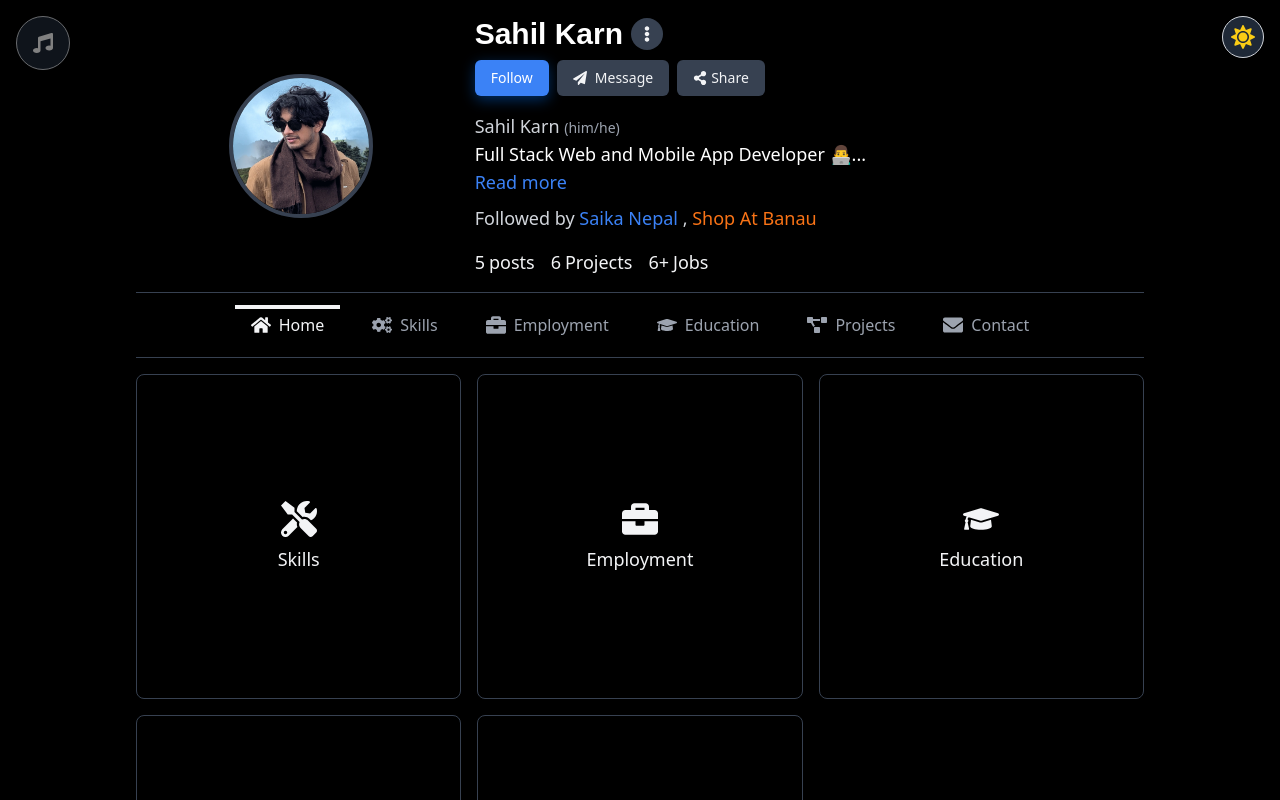
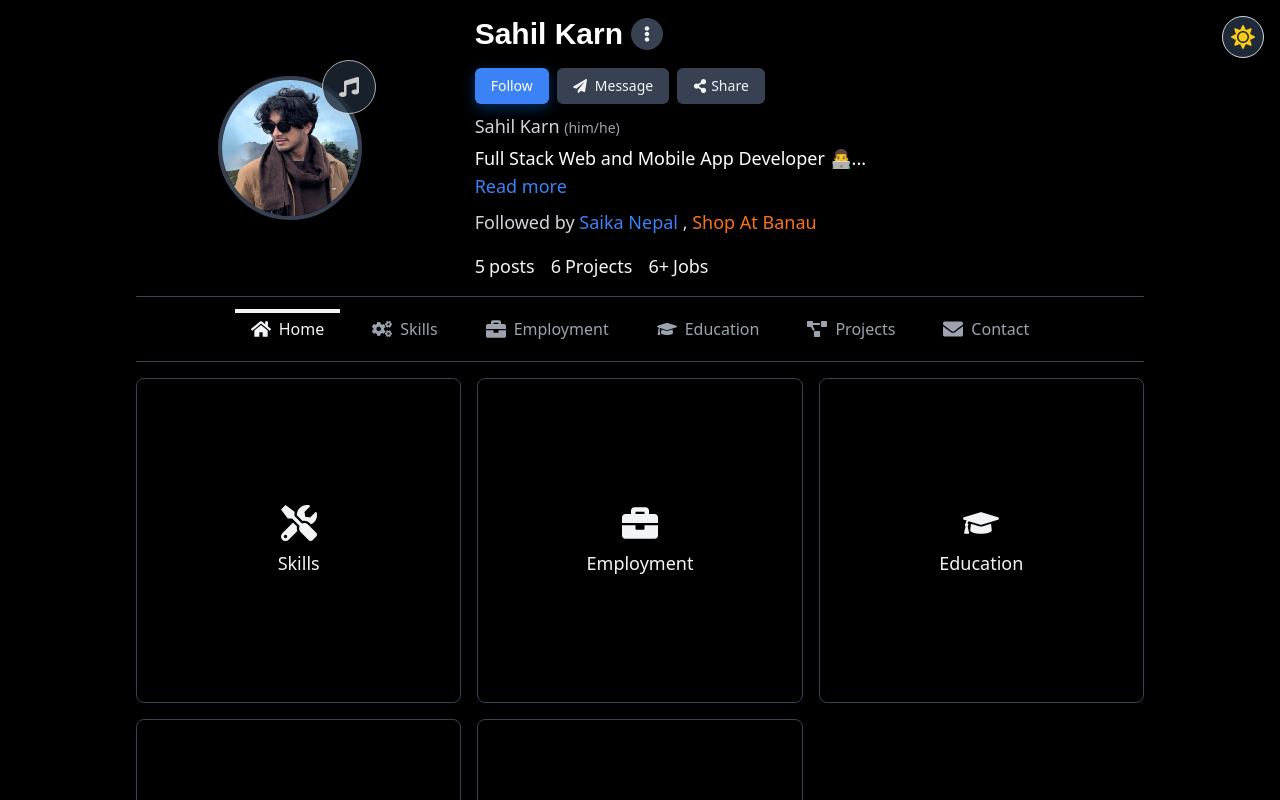
Before and after one commit to saikanepal/Sahil-Portfolio, a React (Create React App) app: page / in a window 1280 px wide. Shown: the top 800 px of the page. Built offline with nearby package versions, Linux system fonts and the light colour scheme.

Commit message:
music added

```diff
--- a/src/App.js
+++ b/src/App.js
@@ -7,7 +7,7 @@ import ReactPlayer from 'react-player';
 const App = () => {
   const [darkMode, setDarkMode] = useState(true);
   const [playing, setPlaying] = useState(false); // Control music playback
-  const [volume, setVolume] = useState(0.1); // Control music volume
+  const [volume, setVolume] = useState(0.2); // Control music volume
   const [showControls, setShowControls] = useState(false); // Toggle music controls
 
   const toggleDarkMode = () => {
@@ -32,50 +32,7 @@ const App = () => {
 
   return (
     <div className="App min-h-screen relative">
-      <ReactPlayer
-        url="https://www.youtube.com/watch?v=OCPhoF1ZFfU" // Replace with your audio file URL
-        playing={playing}
-        loop
-        volume={volume}
-        className="fixed hidden top-1 left-1 z-[-1] w-[0px] h-[0px]" // Keep it hidden
-      />
-      <div className="fixed top-[4px] left-[2px] sm:top-4 sm:left-4 flex flex-col items-start space-y-2">
-        <div
-          className={`p-2 flex flex-row justify-center items-center rounded-full border border-gray-300 shadow-lg transition-opacity duration-300 ease-in-out ${showControls ? 'opacity-100' : 'opacity-50'} ${darkMode ? 'bg-gray-800 text-white' : 'bg-gray-200 text-gray-800'}`}
-          onMouseEnter={() => setShowControls(true)}
-          onMouseLeave={() => setShowControls(false)}
-        >
-          <button
-            className="p-1 sm:p-2 rounded-full focus:outline-none"
-            onClick={toggleControls}
-          >
-            <FaMusic className="text-sm sm:text-xl" />
-          </button>
-          {showControls && (
-            <div className="flex flex-row justify-center pb-2 pl-2 items-center space-x-2 mt-2">
-              <button
-                className="p-2 rounded-full bg-blue-500 text-white transition-colors duration-300 ease-in-out focus:outline-none"
-                onClick={togglePlay}
-              >
-                {playing ? <FaPause className="text-[8px] sm:text-xl" /> : <FaPlay className="text-sm sm:text-xl" />}
-              </button>
 
-              <button
-                className="p-2 rounded-full bg-blue-500 text-white transition-colors duration-300 ease-in-out focus:outline-none"
-                onClick={decreaseVolume}
-              >
-                <FaVolumeUp className="text-[8px] sm:text-xl transform rotate-180" />
-              </button>
-              <button
-                className="p-2 rounded-full bg-blue-500 text-white transition-colors duration-300 ease-in-out focus:outline-none"
-                onClick={increaseVolume}
-              >
-                <FaVolumeUp className="text-[8px] sm:text-xl" />
-              </button>
-            </div>
-          )}
-        </div>
-      </div>
       <button
         className={`fixed top-[4px] right-[2px] sm:top-4 sm:right-4 p-2 rounded-full border border-gray-300 shadow-lg transition-colors duration-300 ease-in-out focus:outline-none ${darkMode ? 'bg-gray-800 text-white' : 'bg-gray-200 text-gray-800'}`}
         onClick={toggleDarkMode}
--- a/src/Components/Portfolio/Portfolio.js
+++ b/src/Components/Portfolio/Portfolio.js
@@ -1,6 +1,6 @@
 import React, { useState, useEffect } from 'react';
 import { motion } from 'framer-motion';
-import { FaHome, FaEllipsisV, FaUser, FaBriefcase, FaGraduationCap, FaProjectDiagram, FaEnvelope, FaCogs, FaShareAlt, FaPaperPlane } from 'react-icons/fa';
+import { FaHome, FaEllipsisV, FaUser, FaBriefcase, FaGraduationCap, FaProjectDiagram, FaEnvelope, FaCogs, FaShareAlt, FaPaperPlane, FaMusic, FaPlay, FaVolumeUp, FaPause } from 'react-icons/fa';
 import HomeSection from './HomeSection';
 import EmploymentSection from './EmploymentSection';
 import EducationSection from './EducationSection';
@@ -9,13 +9,12 @@ import ContactSection from './ContactSection';
 import AboutSection from './AboutSection';
 import SkillsSection from './SkillsSection';
 import Highlights from './Highlights'; // Import the Highlights component
-import sahil from '../../Assets/sahil.jpg'
+import sahil from '../../Assets/sahil.jpg';
+import ReactPlayer from 'react-player';
+
 const sections = [
     { title: 'Home', icon: FaHome },
-
-    // { title: 'About', icon: FaUser },
     { title: 'Skills', icon: FaCogs },
-
     { title: 'Employment', icon: FaBriefcase },
     { title: 'Education', icon: FaGraduationCap },
     { title: 'Projects', icon: FaProjectDiagram },
@@ -33,6 +32,9 @@ const Portfolio = ({ darkMode }) => {
         return storedFollowing === 'true';
     });
     const [shareButtonText, setShareButtonText] = useState('Share');
+    const [playing, setPlaying] = useState(false); // Control music playback
+    const [volume, setVolume] = useState(0.4); // Control music volume
+    const [showControls, setShowControls] = useState(false); // Toggle music controls
 
     useEffect(() => {
         localStorage.setItem('following', following);
@@ -46,8 +48,6 @@ const Portfolio = ({ darkMode }) => {
             return newFollowing;
         });
     };
-
-    const [isExpanded, setIsExpanded] = useState(false);
 
     const handleToggle = () => {
         setIsExpanded(!isExpanded);
@@ -75,7 +75,6 @@ const Portfolio = ({ darkMode }) => {
         switch (activeSection) {
             case 'Home':
                 return <HomeSection setActiveSection={setActiveSection} darkMode={darkMode} />;
-
             case 'Employment':
                 return <EmploymentSection darkMode={darkMode} />;
             case 'Education':
@@ -90,7 +89,18 @@ const Portfolio = ({ darkMode }) => {
                 return null;
         }
     };
+    const togglePlay = () => {
+        setPlaying(prev => !prev);
+        setShowControls(prev => !prev);
+    };
+    const increaseVolume = () => {
+        setVolume(prev => Math.min(prev + 0.1, 1));
+    };
 
+    const decreaseVolume = () => {
+        setVolume(prev => Math.max(prev - 0.1, 0));
+    };
+    const [isExpanded, setIsExpanded] = useState(false);
     const [isDropdownOpen, setIsDropdownOpen] = useState(false);
 
     const handleDropdownToggle = () => {
@@ -102,19 +112,65 @@ const Portfolio = ({ darkMode }) => {
             initial={{ opacity: 0 }}
             animate={{ opacity: 1 }}
             transition={{ duration: 0.6 }}
-            className={`max-w-screen-lg mx-auto pt-4 px-2 font-Poppins  ${darkMode ? 'bg-black text-gray-100' : 'bg-white text-gray-900'} font-sans`}
+            className={`max-w-screen-lg mx-auto pt-4 px-2 font-Poppins ${darkMode ? 'bg-black text-gray-100' : 'bg-white text-gray-900'} font-sans`}
         >
-            <div className="grid grid-cols-3 items-center gap-2 mb-4">
-                <div className="col-span-1 flex justify-center">
+            <div className="relative grid grid-cols-3 items-center gap-2 mb-4">
+                <div className="col-span-1 flex justify-center relative">
                     <motion.img
                         initial={{ scale: 0.9, opacity: 0 }}
                         animate={{ scale: 1, opacity: 1 }}
                         transition={{ duration: 0.8 }}
                         src={sahil}
                         alt="Profile"
-                        className={`rounded-full   w-24 h-24 md:w-40 md:h-32 lg:w-36 lg:h-36 border-4 transition-colors duration-300 ${following ? 'border-green-300' : darkMode ? 'border-gray-700' : 'border-white'
+                        className={`rounded-full ml-12 w-24 h-24 md:w-40 md:h-32 lg:w-36 lg:h-36 border-4 transition-colors duration-300 ${following ? 'border-green-300' : darkMode ? 'border-gray-700' : 'border-white'
                             }`}
+                    >
+                    </motion.img>
+                    <ReactPlayer
+                        url="https://www.youtube.com/watch?v=OCPhoF1ZFfU" // Replace with your audio file URL
+                        playing={playing}
+                        loop
+                        volume={volume}
+                        className="fixed hidden top-1 left-1 z-[-1] w-[0px] h-[0px]" // Keep it hidden
                     />
+                    <div className="relative -top-6 right-12 p-2">
+                        <div
+                            className={`relative p-2 rounded-full border border-gray-300 shadow-lg transition-opacity duration-300 ease-in-out ${showControls ? 'opacity-100' : 'opacity-80'} ${darkMode ? 'bg-gray-800 text-white' : 'bg-gray-200 text-gray-800'}`}
+                            onMouseEnter={() => setShowControls(true)}
+                            onMouseLeave={() => setShowControls(false)}
+                        >
+                            <button
+                                className={` ${showControls ? 'hidden' : 'block'} p-1 sm:p-2 rounded-full focus:outline-none`}
+                                onClick={() => setShowControls(!showControls)}
+                            >
+                                <FaMusic className="text-sm sm:text-xl" />
+                            </button>
+                            {showControls && (
+                                <div className="flex flex-row justify-center pb-2 pl-2 items-center space-x-2 mt-2">
+                                    <button
+                                        className="p-2 rounded-full bg-blue-500 text-white transition-colors duration-300 ease-in-out focus:outline-none"
+                                        onClick={togglePlay}
+                                    >
+                                        {playing ? <FaPause className="text-[8px] sm:text-xl" /> : <FaPlay className="text-sm sm:text-xl" />}
+                                    </button>
+
+                                    <button
+                                        className="p-2 rounded-full bg-blue-500 text-white transition-colors duration-300 ease-in-out focus:outline-none"
+                                        onClick={decreaseVolume}
+                                    >
+                                        <FaVolumeUp className="text-[8px] sm:text-xl transform rotate-180" />
+                                    </button>
+                                    <button
+                                        className="p-2 rounded-full bg-blue-500 text-white transition-colors duration-300 ease-in-out focus:outline-none"
+                                        onClick={increaseVolume}
+                                    >
+                                        <FaVolumeUp className="text-[8px] sm:text-xl" />
+                                    </button>
+                                </div>
+                            )}
+                        </div>
+                    </div>
+                    {/* Music Player */}
 
                 </div>
                 <div className="col-span-2 text-left">
@@ -155,10 +211,7 @@ const Portfolio = ({ darkMode }) => {
                             </div>
                         </div>
 
-
-
-
-                        <div className="flex items-center space-x-2 mt-2 mb-4">
+                        <div className="flex items-center space-x-2 mt-4">
                             <motion.button
                                 whileHover={{ scale: 1.1, backgroundColor: darkMode ? '#4a5568' : '#2b6cb0' }}
                                 whileTap={{ scale: 0.9 }}
@@ -185,14 +238,9 @@ const Portfolio = ({ darkMode }) => {
                                 <FaShareAlt className="mr-[4px]" /> {shareButtonText}
                             </motion.button>
                         </div>
-                        <p className={`text-sm lg:text-lg ${darkMode ? 'text-gray-300' : 'text-gray-500'}`}>
+                        <p className={` mt-[8px] mb-[4px] text-sm lg:text-lg ${darkMode ? 'text-gray-300' : 'text-gray-500'}`}>
                             Sahil Karn <span className="text-sm text-gray-400">(him/he)</span>
                         </p>
-                        {/* <p className={`mt-2 text-sm md:text-lg ${darkMode ? 'text-gray-300' : 'text-gray-600'}`}>
-                        We sang Along 🎵<br />
-                        Waitisted for hall of Fame 🔥
-                    </p> */}
-
                         <div className={`text-sm md:text-base lg:text-lg ${darkMode ? 'text-white' : 'text-gray-900'}`}>
                             <p>
                                 Full Stack Web and Mobile App Developer 👨‍💻
@@ -208,7 +256,6 @@ const Portfolio = ({ darkMode }) => {
                                 ) : (
                                     <button
                                         onClick={handleToggle}
-
                                     > ... </button>
                                 )}
                             </p>
@@ -219,14 +266,13 @@ const Portfolio = ({ darkMode }) => {
                                 {isExpanded ? 'Read less' : 'Read more'}
                             </button>
                         </div>
-                        {/* <Highlights />  */}
 
                         <p className={`mt-2 text-sm md:text-lg ${darkMode ? 'text-gray-300' : 'text-gray-600'}`}>
                             Followed by <a target='_blanks' href="https://saikanepal.com" className={`text-blue-500 hover:underline ${darkMode ? 'text-blue-500' : 'text-blue-500'}`}>Saika Nepal</a> ,
                             <a target='_blanks' href="https://shopatbanau.com" className={`text-orange-500 hover:underline ${darkMode ? 'text-blue-500' : 'text-blue-500'}`}> Shop At Banau</a>
                         </p>
-                        <div className=' hidden sm:block'>
-                            <div className="  mt-4 text-sm md:text-lg flex justify-start sm:mr-6 items-center space-x-4">
+                        <div className='hidden sm:block'>
+                            <div className="mt-4 text-sm md:text-lg flex justify-start sm:mr-6 items-center space-x-4">
                                 <div className="flex flex-col sm:flex-row gap-x-[4px] items-center">
                                     <span>5</span>
                                     <span>posts</span>
@@ -244,8 +290,8 @@ const Portfolio = ({ darkMode }) => {
                     </motion.div>
                 </div>
             </div>
-            <div className=' block sm:hidden'>
-                <div className="  mt-4 text-sm  md:text-lg flex justify-between  px-14  py-4  border-t  sm:mr-6 items-center space-x-4 ${darkMode ? 'border-gray-700' : 'border-gray-300' ">
+            <div className='block sm:hidden'>
+                <div className="mt-4 text-sm md:text-lg flex justify-between px-14 py-4 border-t sm:mr-6 items-center space-x-4 ${darkMode ? 'border-gray-700' : 'border-gray-300'">
                     <div className="flex flex-col sm:flex-row gap-x-[4px] items-center">
                         <span>5</span>
                         <span>posts</span>
@@ -293,8 +339,8 @@ const Portfolio = ({ darkMode }) => {
             <div className="mt-4">
                 {renderSectionContent()}
             </div>
-            <footer className={` sm:hidden  fixed  bottom-0 left-0 right-0 py-4 text-lg border-t  text-center ${darkMode ? 'text-gray-50 border-gray-100' : 'text-gray-700 border-gray-900'}`}>
-                <p className=' '>{activeSection}</p>
+            <footer className={`sm:hidden fixed bottom-0 left-0 right-0 py-4 text-lg border-t text-center ${darkMode ? 'text-gray-50 border-gray-100' : 'text-gray-700 border-gray-900'}`}>
+                <p>{activeSection}</p>
             </footer>
         </motion.div>
     );
```
